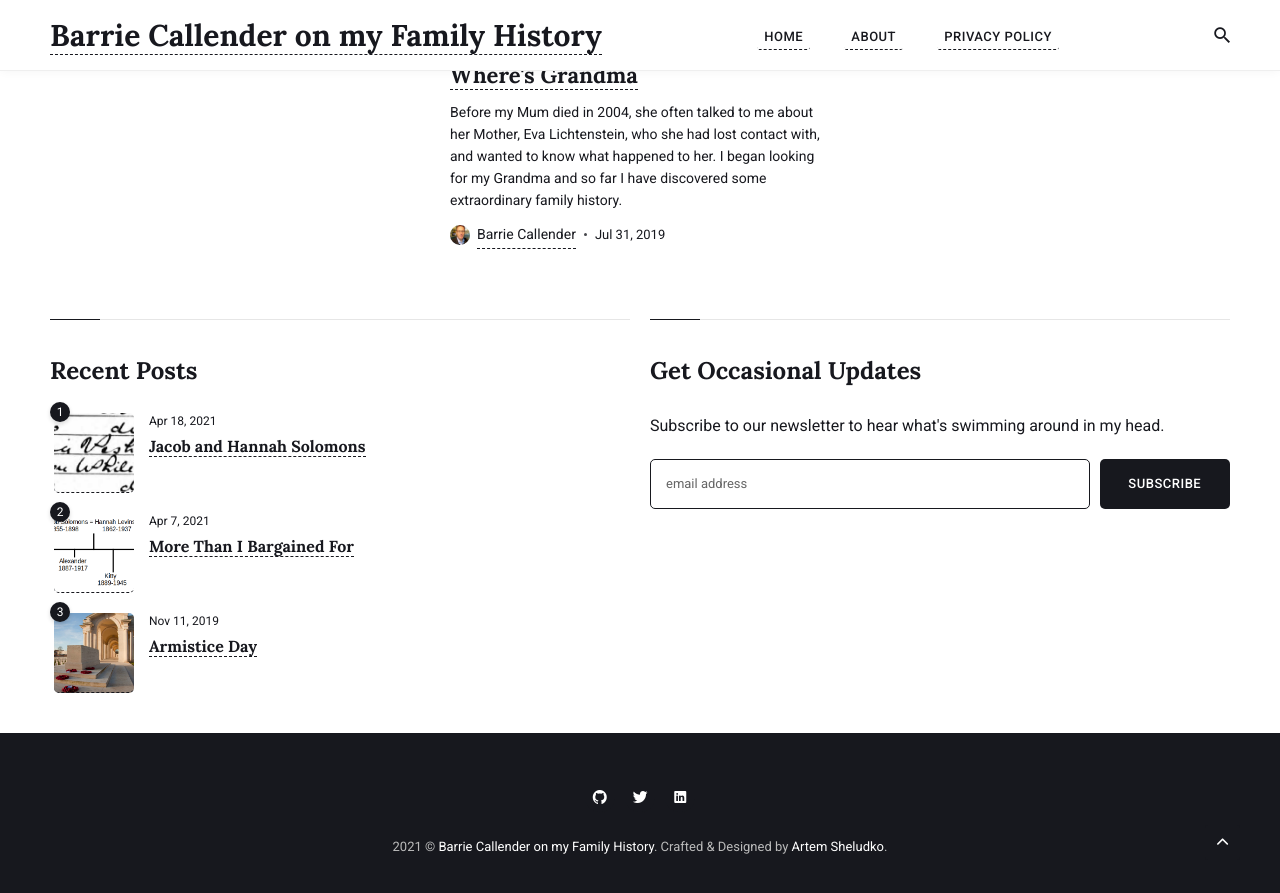
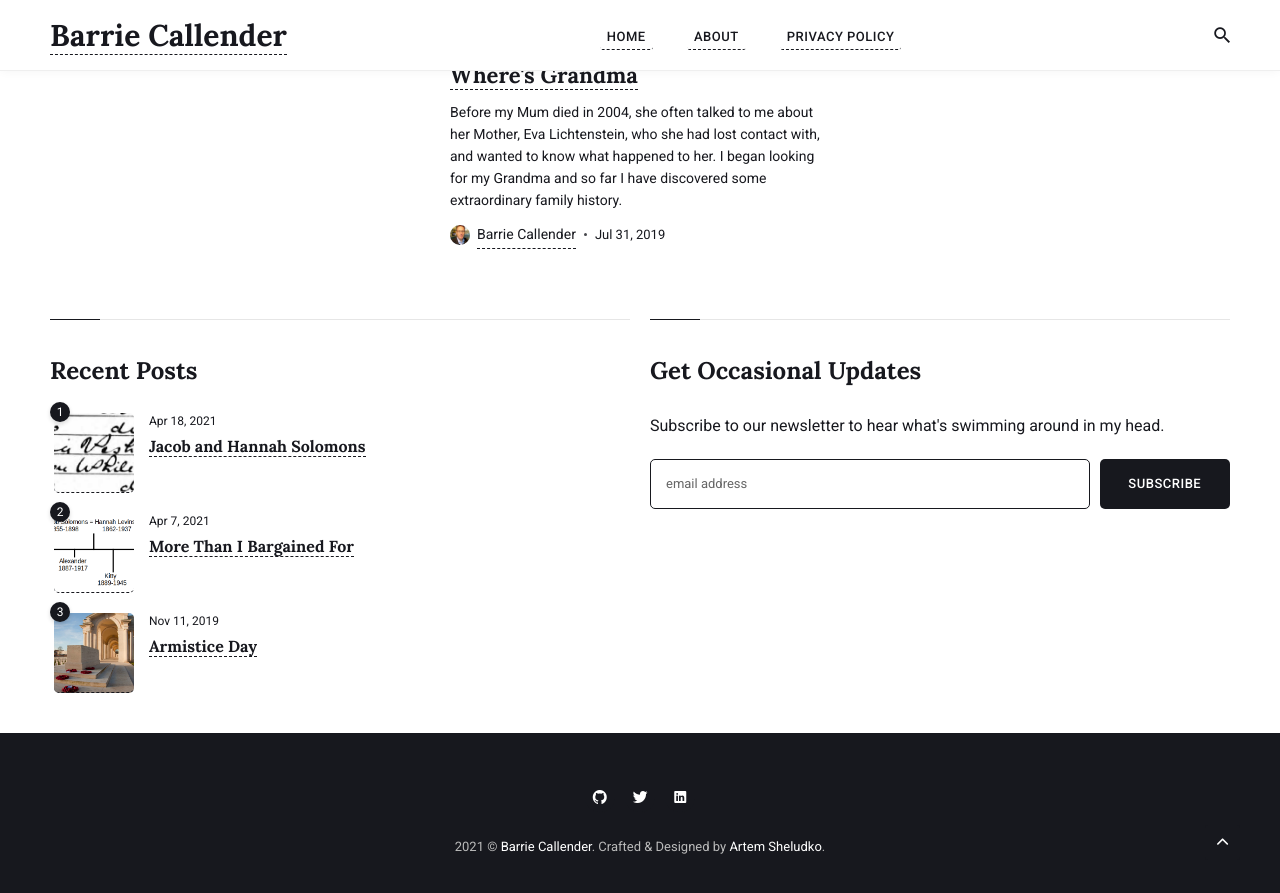
Before and after one commit to callenb/callenb.github.io, a Jekyll site: the page built from index.html, in a window 1280 px wide and 900 px high, scrolled down 1315 px. Shown: the top 893 px of the window. Built offline with Jekyll 4.4.1, drawn with Linux system fonts in a browser that asks for light colours; nearby versions of some CDN libraries; the list of posts is cut into pages by our own code; some of the changed lines change nothing that is shown.

Commit message:
SEO preparation updates

```diff
--- a/_config.yml
+++ b/_config.yml
@@ -1,8 +1,9 @@
 #------------------------------
 # General Site Settings
-title: Barrie Callender on my Family History
+title: Barrie Callender
+tagline: My Jewish family history and other tales
 email: barrie@callenb.org
-description: I mostly write about my Jewish family history, but not always #>- # this means to ignore newlines until "baseurl:"
+description: A blog mostly about my Jewish family history starting from my Great Great Grandparents Jacob Solomons and Hannah Levinson. #>- # this means to ignore newlines until "baseurl:"
 baseurl: "" # the subpath of your site, e.g. /blog
 url: "https://callenb.org" # the base hostname & protocol for your site, e.g. http://example.com
 #------------------------------
@@ -12,6 +13,10 @@
   image: '/images/barrie_callender_400x400.jpg'
   avatar: '/images/barrie_callender_400x400.jpg'
   description: 'My name is Barrie Callender. I am a freelancer working as a Project Management System Implementation Consultant'
+
+twitter:
+  username: callenb
+  card: summary
 
 #------------------------------
 # Contact Links
```
